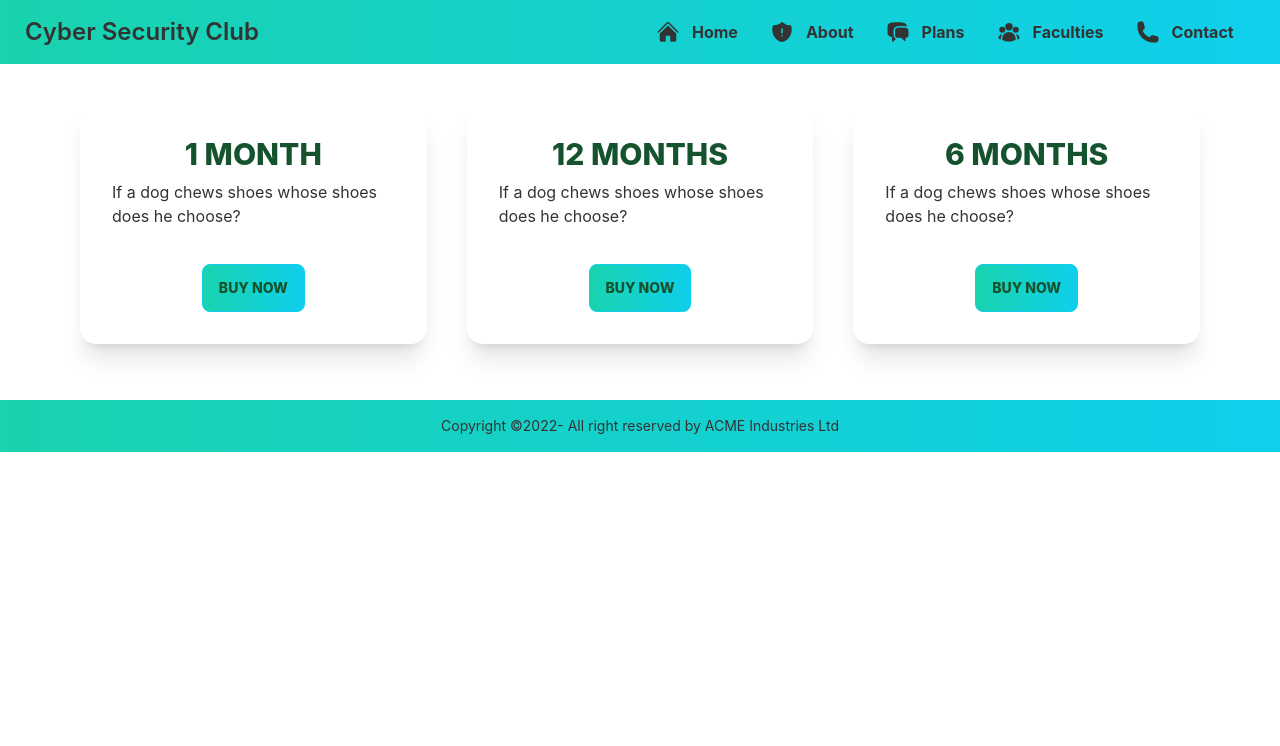
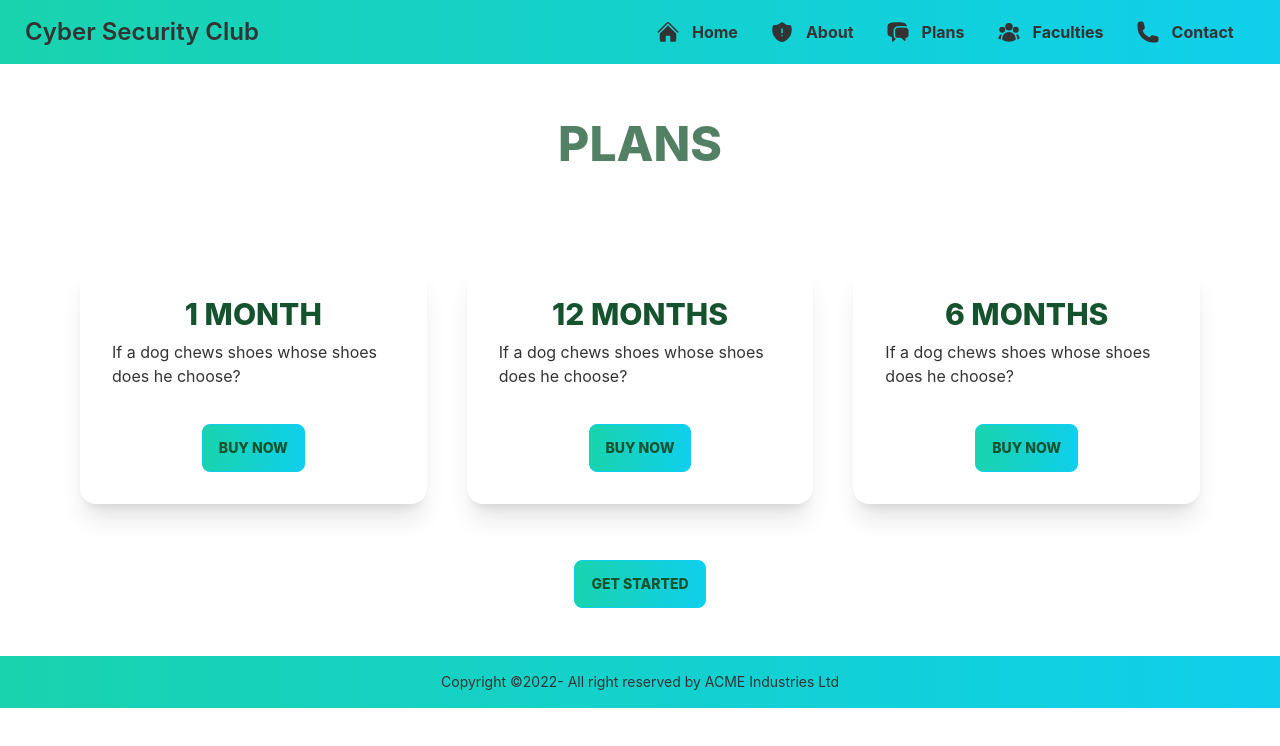
Before and after one commit to Humayra-Akter/cyber-security-club, a React (Create React App) app: page /plans in a window 1280 px wide. Shown: the top 746 px of the page. Built offline with nearby package versions, Linux system fonts and the light colour scheme.

Commit message:
btn added

```diff
--- a/src/Pages/Plans/Plans.js
+++ b/src/Pages/Plans/Plans.js
@@ -2,6 +2,8 @@ import React from 'react';
 
 const Plans = () => {
         return (
+                <div>
+                        <h1 className='text-5xl font-extrabold text-green-900 text-center pt-14 pb-14 animate-pulse'>PLANS</h1>
                         <div className='lg:flex pb-14 p-10'>
                                 <div class="card w-96 bg-base-100 shadow-xl ml-10 mr-5">
                                         <div class="card-body">
@@ -31,6 +33,10 @@ const Plans = () => {
                                         </div>
                                 </div>
                         </div>
+                        <div className='flex justify-center items-center max-h-screen pb-12'>
+                                <button className="btn btn-xs sm:btn-sm md:btn-md btn-primary uppercase text-center text-3xl font-extrabold text-green-900 bg-gradient-to-r from-secondary to-primary">get started</button>
+                        </div>
+                </div>
         );
 };
 
```
Lines whose indentation alone changed are shown as unchanged.
